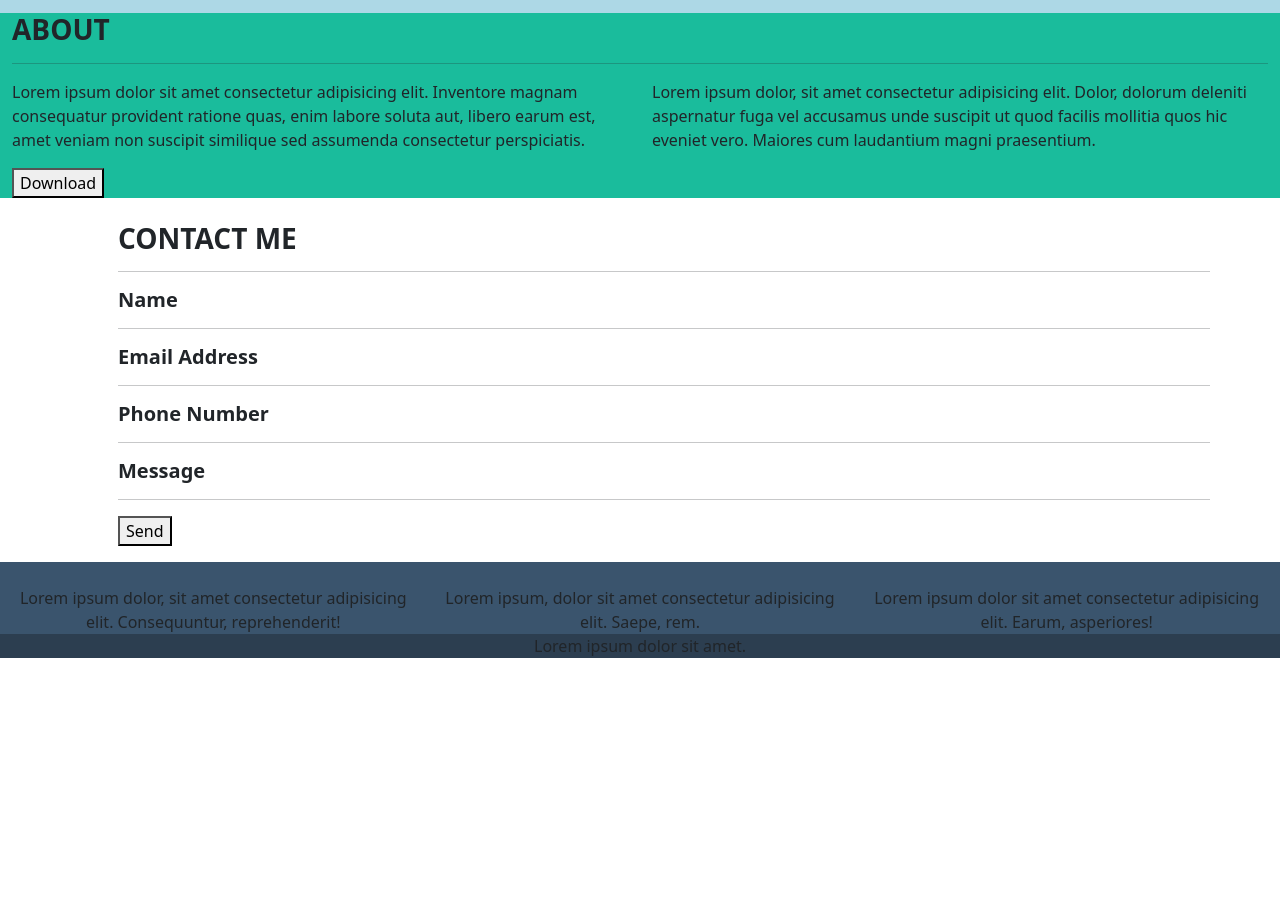
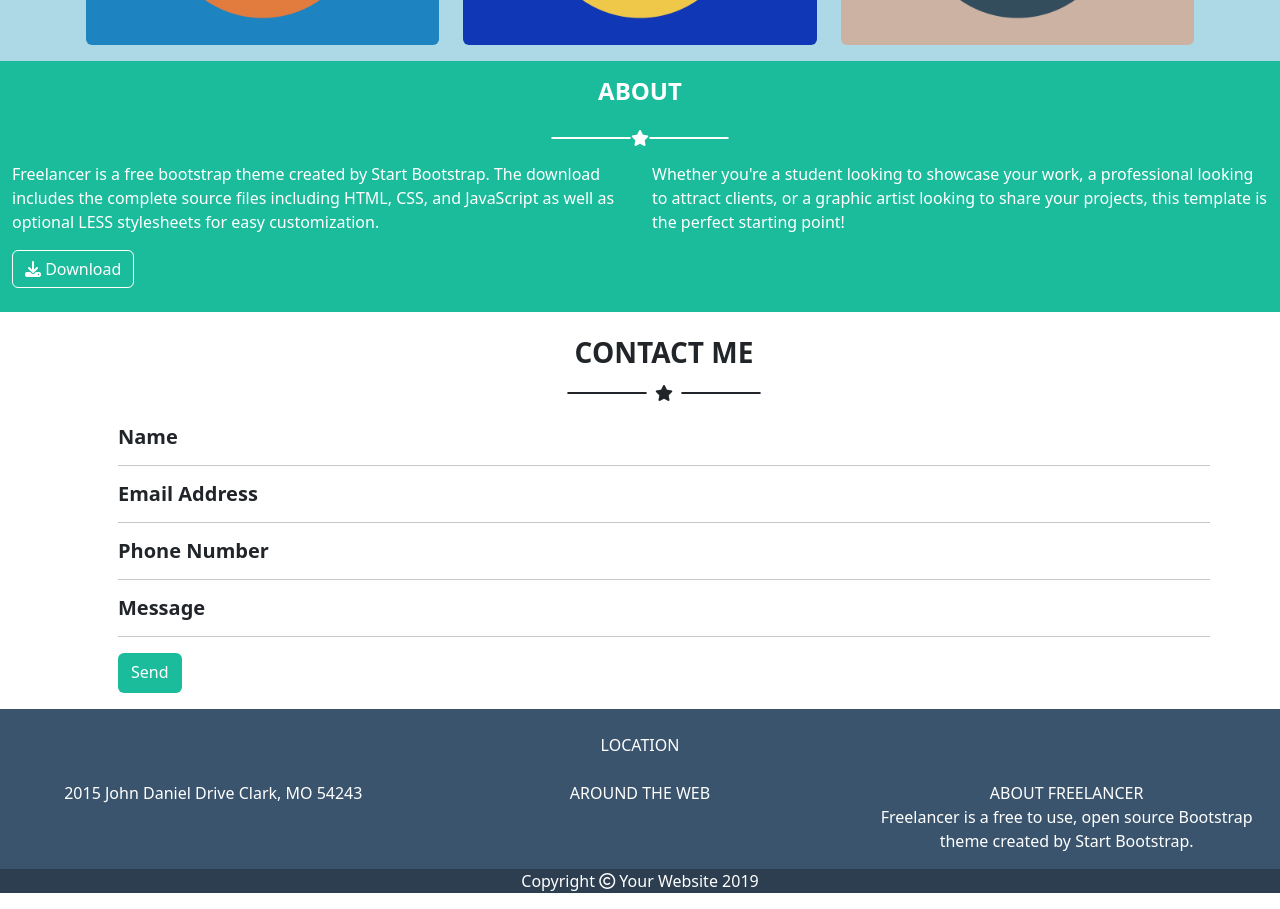
Before and after one commit to marianitadileo/html-css-bootstrap-freelancer, a plain HTML site: page index.html in a window 1280 px wide. Shown: the part 1043-1952 px from the top of the page. Before the commit the page ends 1717 px from the top, so only its background shows below. Drawn offline with nearby package versions, Linux system fonts and the light colour scheme.

Commit message:
add main

```diff
--- a/css/style.css
+++ b/css/style.css
@@ -8,7 +8,7 @@ h1, h2, h3, h4, h5, h6 {
 }
 
 .line {
-    width: 60px;
+    width: 80px;
     border-radius: 10px;
     border: 1px solid;
 }
@@ -57,6 +57,10 @@ header {
 }
 
 /* Section contact me  */
+.ms_btn_send {
+    background-color: #1ABC9C;
+    border-color: transparent;
+}
 
 /* FOOTER */
 .foot-top {
--- a/index.html
+++ b/index.html
@@ -64,7 +64,12 @@
             <!-- section-2 -->
             <section class="portfolio">
                 <div class="container p-3">
-                    <h3 class="pb-2 text-center">text</h3>
+                    <h3 class="pb-2 text-center">PORTFOLIO</h3>
+                    <div class="d-flex align-items-center justify-content-center pb-3">
+                        <div class="line"></div>
+                        <i class="fa-solid fa-star p-2"></i>
+                        <span class="line"></span>
+                    </div>
                     <div class="row gy-4">
                         <div class="col-12 col-md-6 col-lg-4 ms_card">
                             <img class="rounded" src="img/cabin.png" alt="">
@@ -90,18 +95,34 @@
 
             <!-- Section-3  -->
             <section class="about">
-                <div class="container-fluid">
-                    <h3>ABOUT</h3>
-                    <hr>
+                <div class="container-fluid pb-4">
+                    <h4 class="text-center text-white p-3">ABOUT</h4>
+                    <div class="d-flex align-items-center justify-content-center pb-3">
+                        <div class="line text-white"></div>
+                        <i class="fa-solid fa-star text-white"></i>
+                        <span class="line text-white"></span>
+                    </div>
                     <div class="row">
                         <div class="col-12 col-md-6">
-                            <p>Lorem ipsum dolor sit amet consectetur adipisicing elit. Inventore magnam consequatur provident ratione quas, enim labore soluta aut, libero earum est, amet veniam non suscipit similique sed assumenda consectetur perspiciatis.</p>
+                            <p class="text-white">Freelancer is a free bootstrap
+                                theme created by Start Bootstrap.
+                                The download includes the
+                                complete source files including
+                                HTML, CSS, and JavaScript as
+                                well as optional LESS stylesheets
+                                for easy customization.</p>
                         </div>
                         <div class="col-12 col-md-6">
-                            <p>Lorem ipsum dolor, sit amet consectetur adipisicing elit. Dolor, dolorum deleniti aspernatur fuga vel accusamus unde suscipit ut quod facilis mollitia quos hic eveniet vero. Maiores cum laudantium magni praesentium.</p>
+                            <p class="text-white">Whether you're a student looking
+                                to showcase your work, a
+                                professional looking to attract
+                                clients, or a graphic artist looking
+                                to share your projects, this
+                                template is the perfect starting
+                                point!</p>
                         </div>
                     </div>
-                    <button>Download</button>
+                    <button type="button" class="btn btn-outline-primary text-white border-white"><i class="fa-solid fa-download"></i> Download</button>
                 </div>
             </section>
 
@@ -112,8 +133,12 @@
 
                         <div class="contact-text">
 
-                            <h3>CONTACT ME</h3>
-                            <hr>
+                            <h3 class="text-center">CONTACT ME</h3>
+                            <div class="d-flex align-items-center justify-content-center pb-3">
+                                <div class="line"></div>
+                                <i class="fa-solid fa-star p-2"></i>
+                                <span class="line"></span>
+                            </div>
                             <h5>Name</h5>
                             <hr>
                             <h5>Email Address</h5>
@@ -125,7 +150,7 @@
 
                         <div class="contact-text pb-3">
                             <hr>
-                            <button>Send</button>
+                            <a class="btn btn-primary ms_btn_send pb-2" href="#" role="button">Send</a>
                         </div>
                     </div>
                 </div>
@@ -135,17 +160,23 @@
         <!-- FOOTER  -->
         <footer>
             <div class="container-fluid foot-top h-200">
-                <div class="row gy-4 text-center">
-                    <div class="col-8 col-md-4">Lorem ipsum dolor, sit amet consectetur adipisicing elit. Consequuntur, reprehenderit!
+                <div class="row gy-4 text-center text-white ">
+                    <span>LOCATION</span>
+                    <div class="col-8 col-md-4">
+                        <p>2015 John Daniel Drive Clark, MO 54243</p>
                     </div>
-                    <div class="col-8 col-md-4">Lorem ipsum, dolor sit amet consectetur adipisicing elit. Saepe, rem.
+                    <div class="col-8 col-md-4">AROUND THE WEB
+
                     </div>
-                    <div class="col-8 col-md-4">Lorem ipsum dolor sit amet consectetur adipisicing elit. Earum, asperiores!</div>
+                    <div class="col-8 col-md-4">
+                        <span>ABOUT FREELANCER</span>
+                        <p>Freelancer is a free to use, open source Bootstrap theme created by Start Bootstrap.</p>
+                    </div>
                 </div>
             </div>
 
-            <div class="foot-bot text-center">
-                <p>Lorem ipsum dolor sit amet.</p>
+            <div class="foot-bot text-center text-white">
+                <p>Copyright <i class="fa-regular fa-copyright"></i>  Your Website 2019</p>
             </div>
 
         </footer>
```
